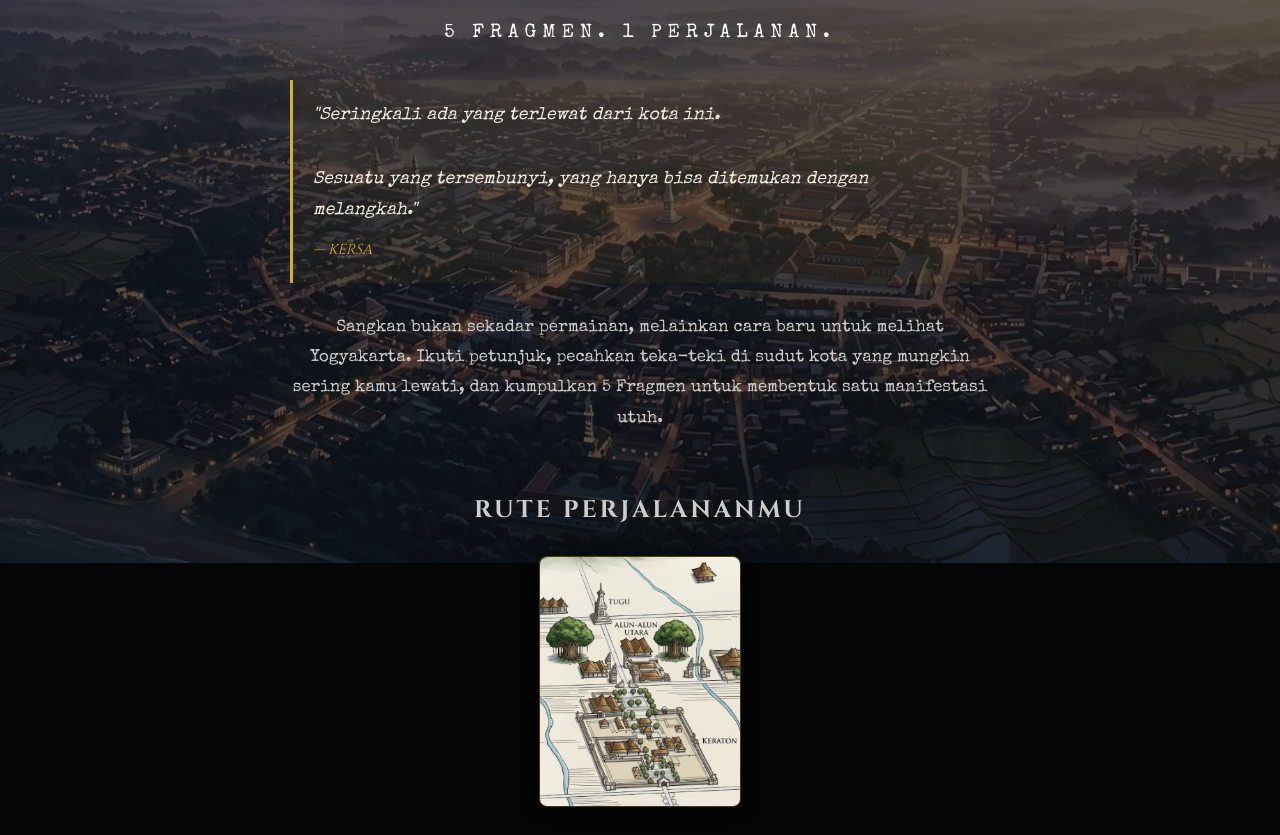
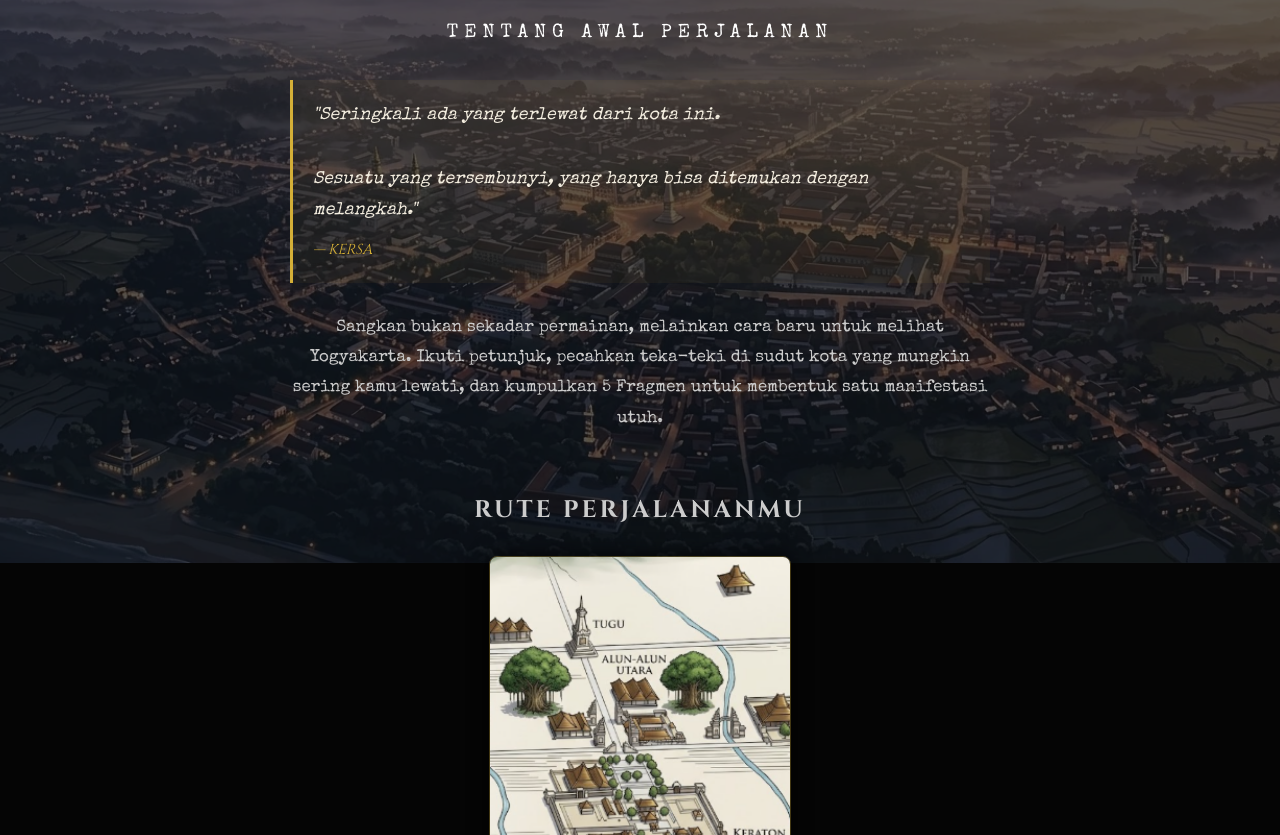
Before and after one commit to 837040362/lakukota-landing, a plain HTML site: page index.html in a window 1280 px wide. Shown: the part 237-1072 px from the top of the page. Drawn offline with nearby package versions, Linux system fonts and the light colour scheme.

Commit message:
feat: perbarui subtitle dan ukuran gambar peta pada halaman Sangkan

```diff
--- a/index.html
+++ b/index.html
@@ -57,7 +57,7 @@
     <!-- KONTEN UTAMA SANGKAN -->
     <div class="sangkan-wrapper">
         <h1 style="font-size: 3.5rem; margin-bottom: 5px; text-shadow: 2px 4px 10px rgba(0,0,0,0.8);">SANGKAN</h1>
-        <p class="subtitle" style="font-size: 1.2rem; color: #fff; letter-spacing: 6px;">5 FRAGMEN. 1 PERJALANAN.</p>
+        <p class="subtitle" style="font-size: 1.2rem; color: #fff; letter-spacing: 6px;">tentang awal perjalanan</p>
 
         <div class="quote-box">
             <p style="margin: 0; font-size: 1.1rem; color: #f4eee0;">
@@ -76,7 +76,7 @@
         <h3 style="margin-top: 60px; font-size: 1.5rem; text-align: center; color: #ccc; letter-spacing: 3px;">RUTE PERJALANANMU</h3>
 
         <div style="text-align: center; margin: 30px 0;">
-            <img src="assets/img/map-sumbu.png" alt="Peta Sumbu Filosofis Yogyakarta" style="width: 80%; max-width: 200px; border: 1px solid rgba(212,175,55,0.3); border-radius: 8px; box-shadow: 0 0 20px rgba(0,0,0,0.8);">
+            <img src="assets/img/map-sumbu.png" alt="Peta Sumbu Filosofis Yogyakarta" style="width: 80%; max-width: 300px; border: 1px solid rgba(212,175,55,0.3); border-radius: 8px; box-shadow: 0 0 20px rgba(0,0,0,0.8);">
         </div>
 
         <p style="text-align: center; color: #aaa; font-style: italic; margin-bottom: 50px; font-size: 1.05rem; line-height: 1.6; padding: 0 20px;">
```
